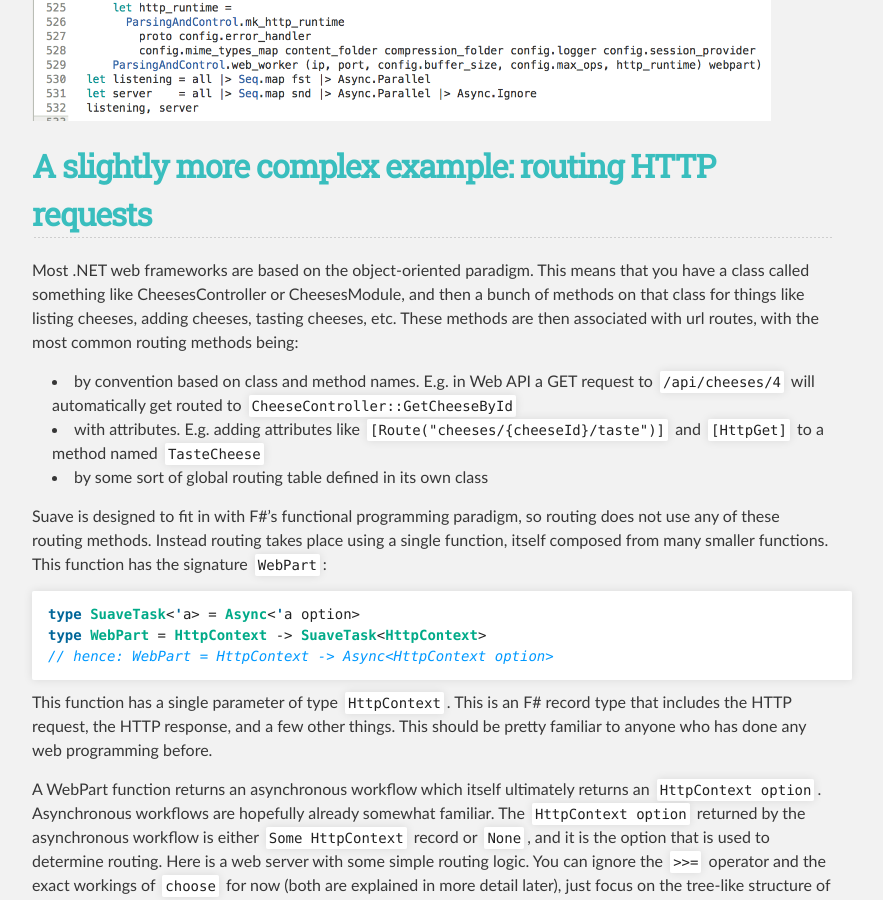
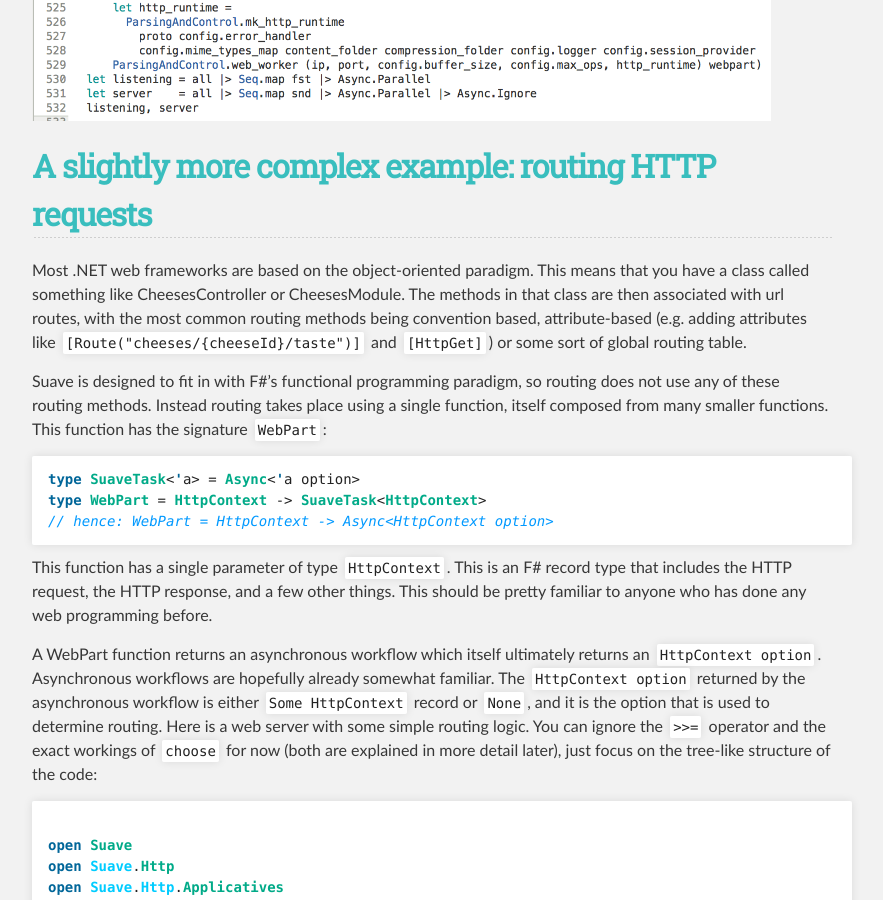
Before and after one commit to SuaveIO/suave, a Jekyll site: the page built from index.md, in a window 1280 px wide and 900 px high, scrolled down 1485 px. Shown: the whole window, without its empty margins (208-1091 px from the left). Built offline with Jekyll 4.4.1, drawn with Linux system fonts in a browser that asks for light colours.

Commit message:
less wordy

```diff
--- a/_includes/content.md
+++ b/_includes/content.md
@@ -55,11 +55,7 @@
 A slightly more complex example: routing HTTP requests
 ----------------------------------------------------------
 
-Most .NET web frameworks are based on the object-oriented paradigm. This means that you have a class called something like CheesesController or CheesesModule, and then a bunch of methods on that class for things like listing cheeses, adding cheeses, tasting cheeses, etc. These methods are then associated with url routes, with the most common routing methods being:
-
-- by convention based on class and method names. E.g. in Web API a GET request to `/api/cheeses/4` will automatically get routed to `CheeseController::GetCheeseById`
-- with attributes. E.g. adding attributes like `[Route("cheeses/{cheeseId}/taste")]` and `[HttpGet]` to a method named `TasteCheese`
-- by some sort of global routing table defined in its own class
+Most .NET web frameworks are based on the object-oriented paradigm. This means that you have a class called something like CheesesController or CheesesModule. The methods in that class are then associated with url routes, with the most common routing methods being convention based, attribute-based (e.g. adding attributes like `[Route("cheeses/{cheeseId}/taste")]` and `[HttpGet]`) or some sort of global routing table.
 
 Suave is designed to fit in with F#'s functional programming paradigm, so routing does not use any of these routing methods. Instead routing takes place using a single function, itself composed from many smaller functions. This function has the signature `WebPart`:
 
```
